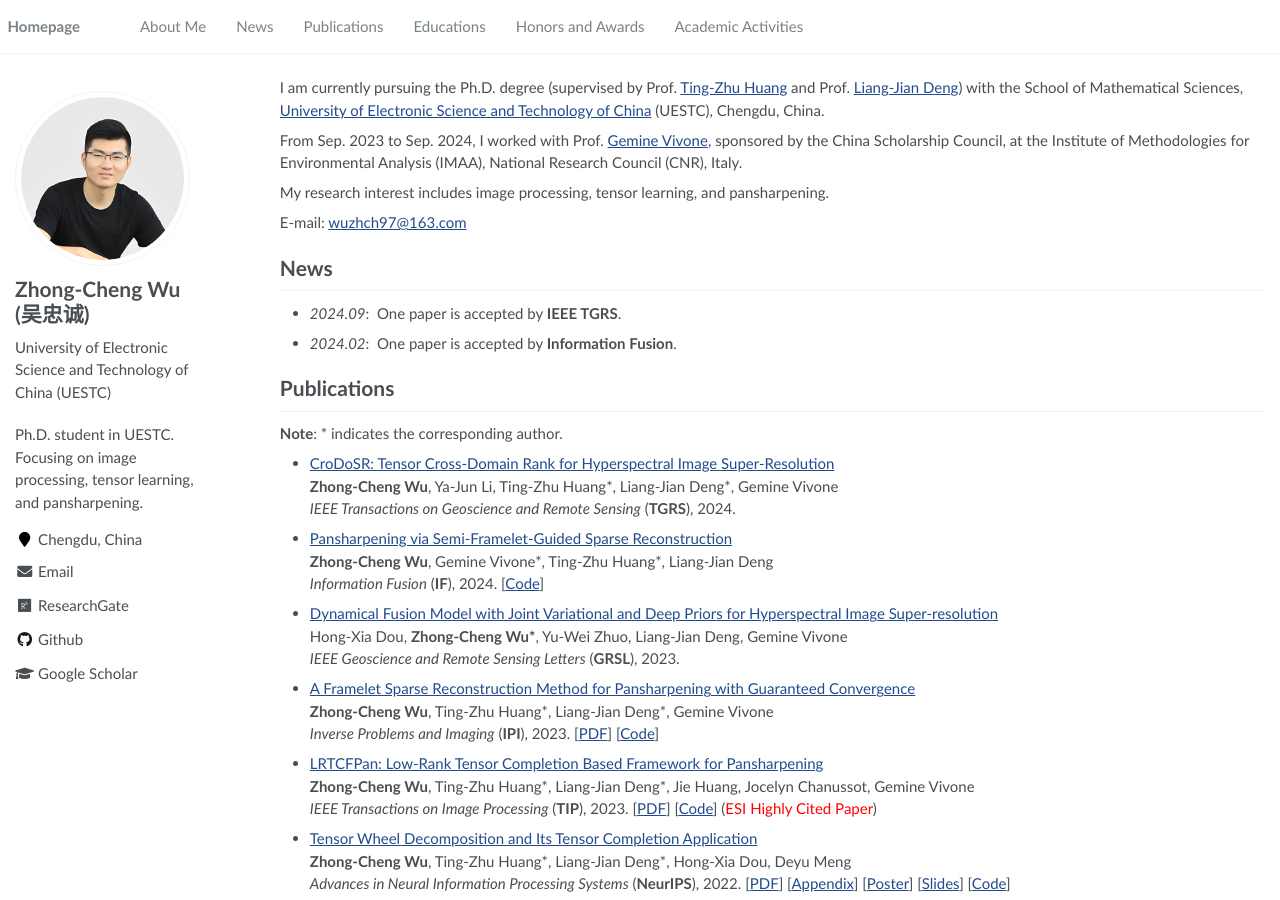
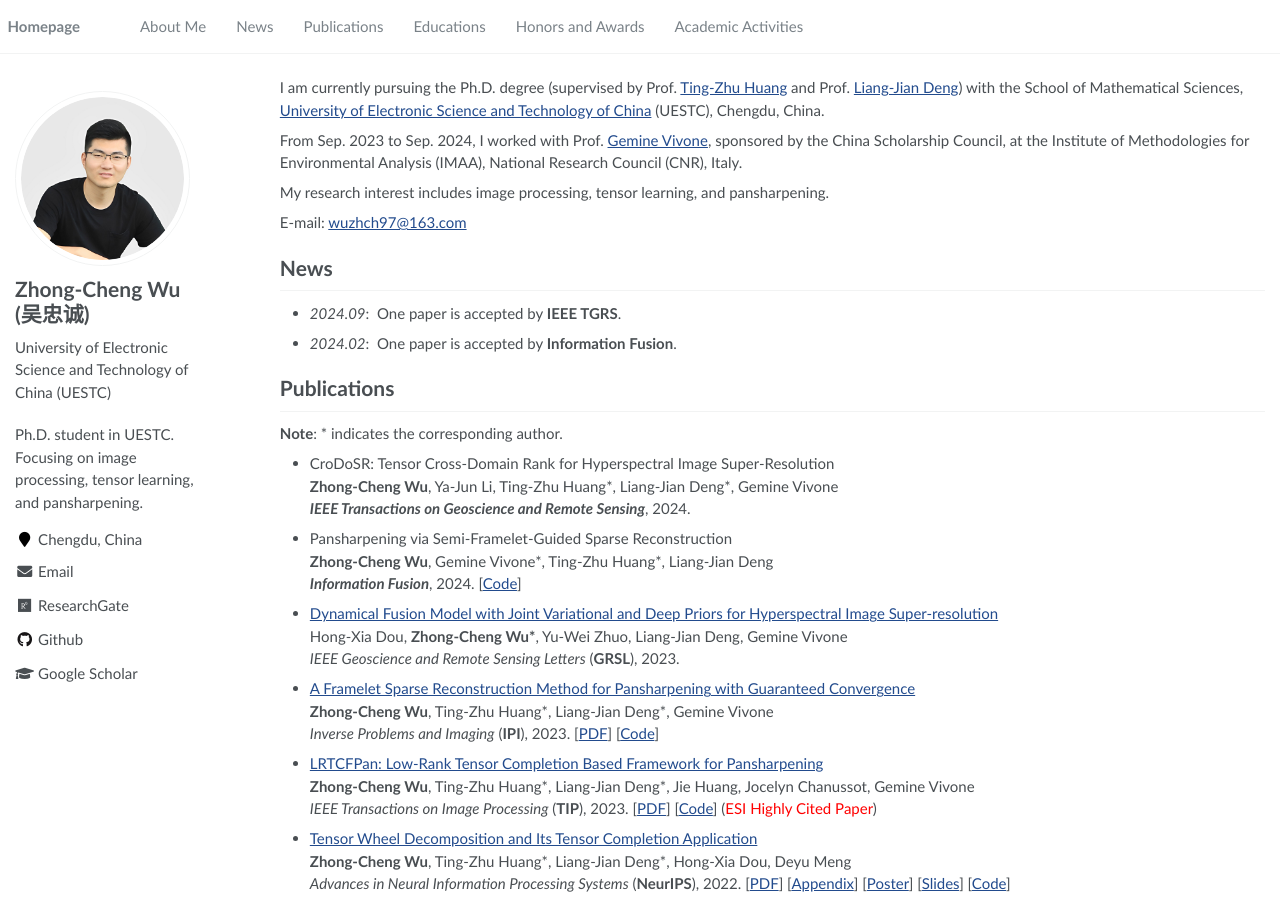
Before and after one commit to zhongchengwu/zhongchengwu.github.io, a Jekyll site: the page built from _pages/about.md, in a window 1280 px wide and 900 px high. Built offline with Jekyll 4.4.1, drawn with Linux system fonts in a browser that asks for light colours.

Commit message:
Update about.md

```diff
--- a/_pages/about.md
+++ b/_pages/about.md
@@ -32,13 +32,13 @@ E-mail: <wuzhch97@163.com> &emsp;
 # Publications
 <b>Note</b>: \* indicates the corresponding author.
 
-- [CroDoSR: Tensor Cross-Domain Rank for Hyperspectral Image Super-Resolution](https://ieeexplore.ieee.org/abstract/document/10672531) <br>
+- CroDoSR: Tensor Cross-Domain Rank for Hyperspectral Image Super-Resolution <br>
   <b>Zhong-Cheng Wu</b>, Ya-Jun Li, Ting-Zhu Huang\*, Liang-Jian Deng\*, Gemine Vivone <br>
-  *IEEE Transactions on Geoscience and Remote Sensing* (<b>TGRS</b>), 2024.
+  <b>*IEEE Transactions on Geoscience and Remote Sensing*</b>, 2024.
 
-- [Pansharpening via Semi-Framelet-Guided Sparse Reconstruction](https://www.sciencedirect.com/science/article/pii/S1566253524000757) <br>
+- Pansharpening via Semi-Framelet-Guided Sparse Reconstruction <br>
   <b>Zhong-Cheng Wu</b>, Gemine Vivone\*, Ting-Zhu Huang\*, Liang-Jian Deng <br>
-  *Information Fusion* (<b>IF</b>), 2024. [[Code](https://github.com/zhongchengwu/code_SemiFGSR)]
+  <b>*Information Fusion*</b>, 2024. [[Code](https://github.com/zhongchengwu/code_SemiFGSR)]
 
 - [Dynamical Fusion Model with Joint Variational and Deep Priors for Hyperspectral Image Super-resolution](https://ieeexplore.ieee.org/document/10156889) <br>
   Hong-Xia Dou, <b>Zhong-Cheng Wu\*</b>, Yu-Wei Zhuo, Liang-Jian Deng, Gemine Vivone <br>
```
